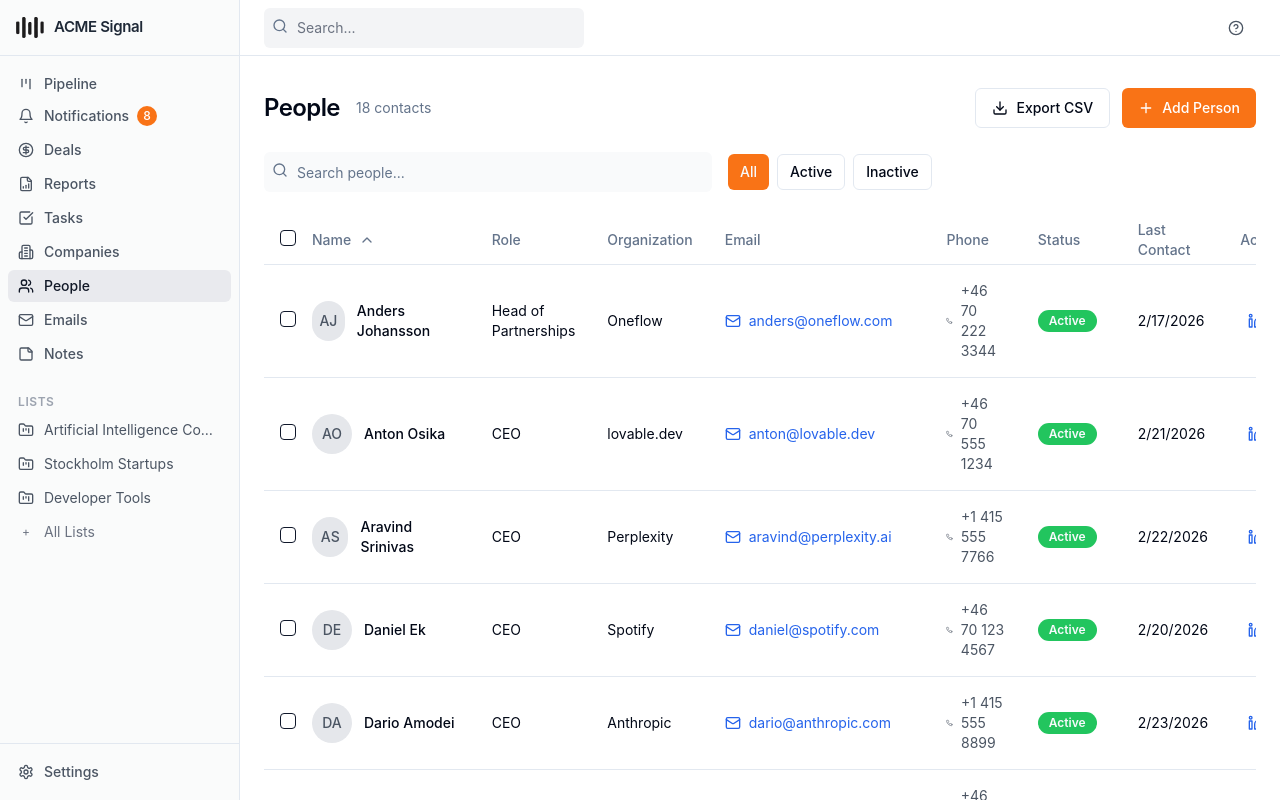
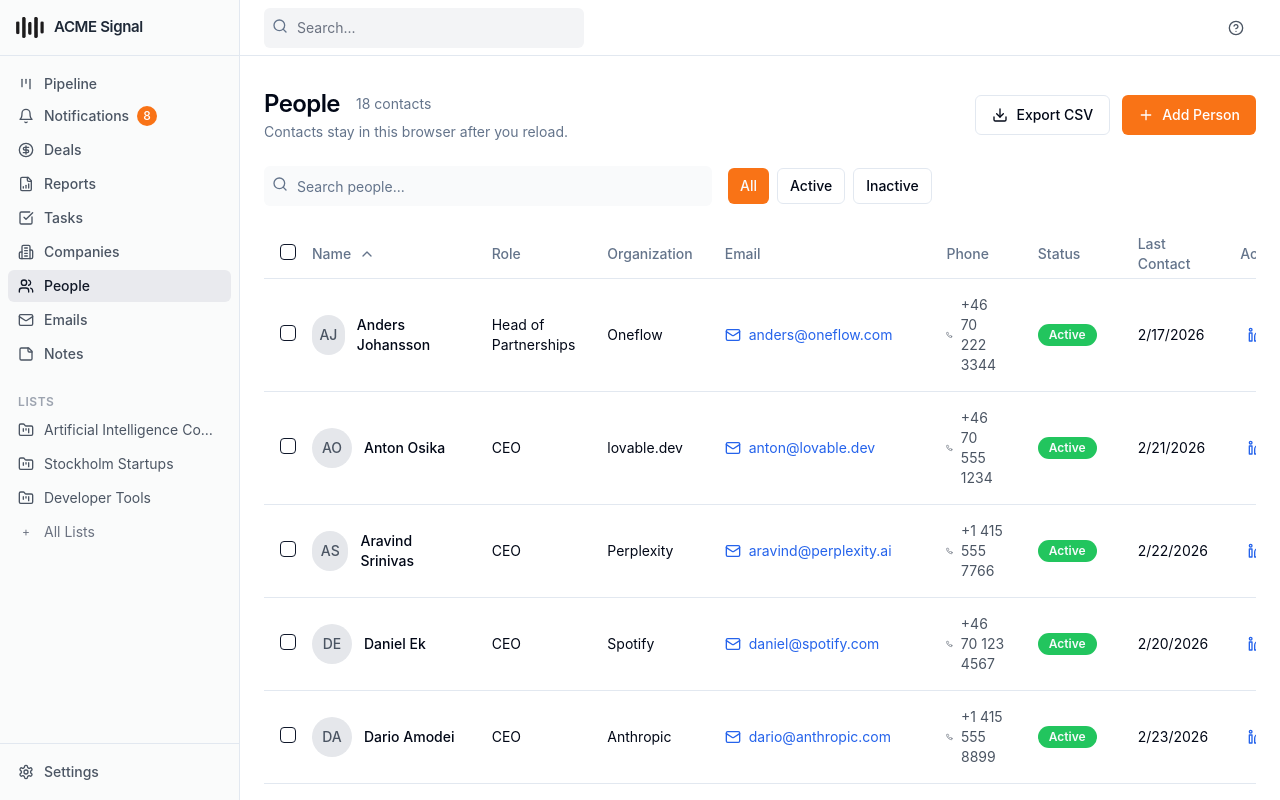
Before and after one commit to QAdottech/acme-signal, a Next.js app: page /people in a window 1280 px wide. Built offline with nearby package versions, Linux system fonts and the light colour scheme.

Commit message:
feat: tell people contacts stay after reload
Show a sentence under the People heading so the list explains that contacts remain in this browser.

Co-authored-by: Patrick Lef <patrick.lef@gmail.com>

```diff
--- a/app/people/people-client.tsx
+++ b/app/people/people-client.tsx
@@ -187,6 +187,7 @@ export function PeopleClient() {
   return (
       <main className="container py-8 max-w-[1400px] mx-auto px-6">
         <div className="flex justify-between items-center mb-6">
+          <div>
             <div className="flex items-center gap-4">
               <h1 className="text-2xl font-semibold">People</h1>
               <span className="text-sm text-muted-foreground">
@@ -194,6 +195,10 @@ export function PeopleClient() {
                   ? `${filteredPeople.length} of ${people.length} contacts`
                   : `${people.length} contacts`}
               </span>
+            </div>
+            <p className="text-sm text-muted-foreground mt-0.5">
+              Contacts stay in this browser after you reload.
+            </p>
           </div>
           <div className="flex gap-3">
             <Button
```
Lines whose indentation alone changed are shown as unchanged.
